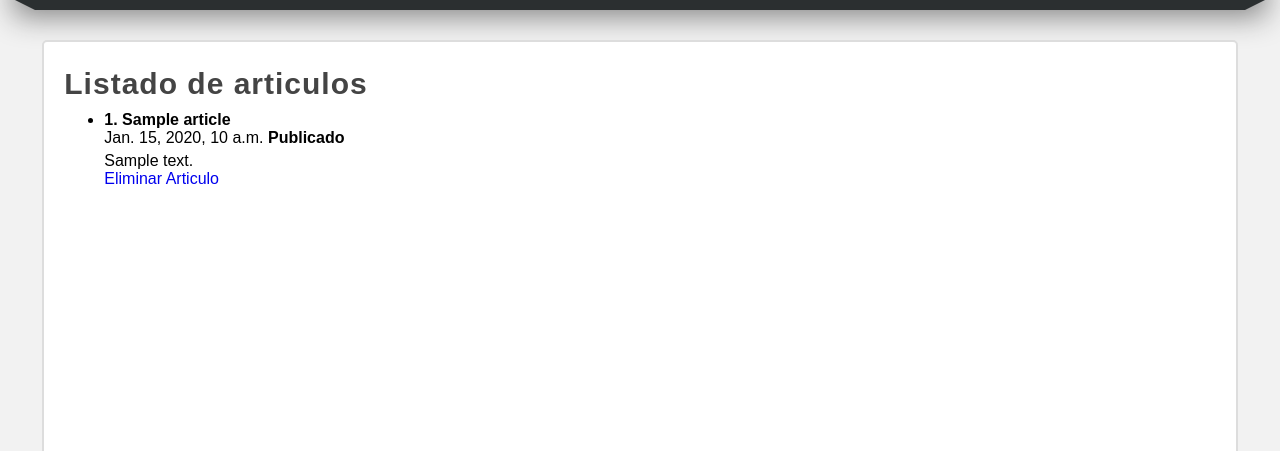
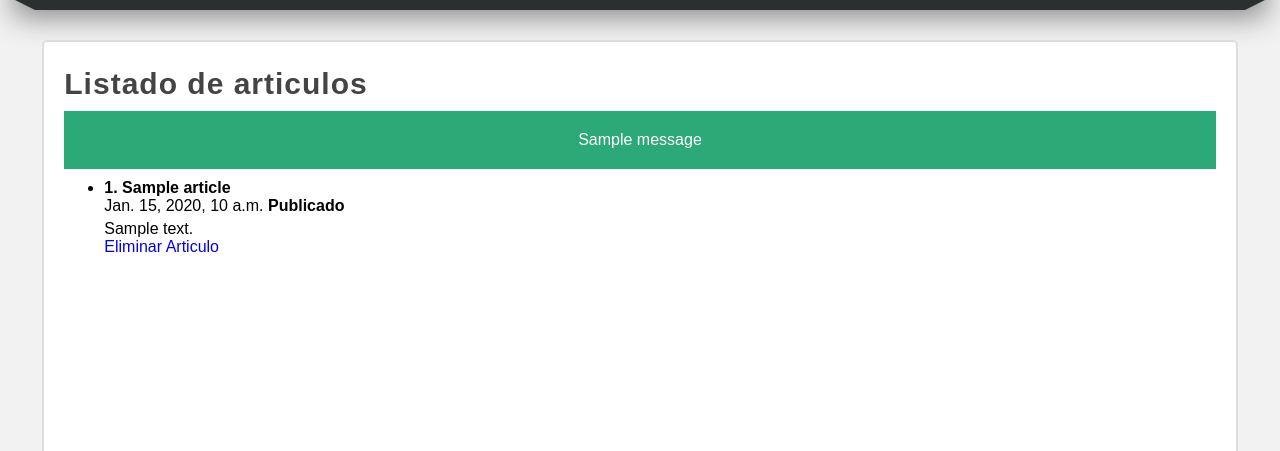
Before and after one commit to CiberNefty/Python_dv, a Django app: page /articulos/ in a window 1280 px wide. Shown: the part 182-633 px from the top of the page. Run offline with Django 5.2, Linux system fonts and the light colour scheme; tables that the repository leaves empty hold one stand-in row (values such as "Sample post"); one stand-in notice (Sample message) is shown.

Commit message:
Agregamos una finalidad para agregar mensajes flash.

```diff
--- a/22-django/AprendiendoDjango/miapp/static/css/styles.css
+++ b/22-django/AprendiendoDjango/miapp/static/css/styles.css
@@ -198,3 +198,11 @@ footer{
 .rojo{
     color: red;
 }
+
+.message{
+    padding: 20px;
+    background: #2ba977;
+    color: white;
+    text-align: center;
+    margin-bottom: 10px;
+}
--- a/22-django/AprendiendoDjango/miapp/templates/articulos.html
+++ b/22-django/AprendiendoDjango/miapp/templates/articulos.html
@@ -5,6 +5,13 @@
 {% block  content%}
 <h1 class = "title">Listado de articulos</h1>
 
+{% if messages %}
+    {% for message in messages %}
+        <div class="message">
+            {{message}}
+        </div>
+    {% endfor %}
+{% endif %}
 <ul>
     {% for articulo in articuloss  %}
         <li>
--- a/22-django/AprendiendoDjango/miapp/views.py
+++ b/22-django/AprendiendoDjango/miapp/views.py
@@ -2,6 +2,7 @@ from django.shortcuts import render, HttpResponse, redirect
 from miapp.models import Article
 from django.db.models import Q
 from miapp.forms import FormularioArticle
+from django.contrib import messages
 # Create your views here.
 # MVC = Model View Contoler
 # MVT = Model Template View
@@ -158,6 +159,9 @@ def create_full_article(request):
             # Guardar objeto en la DB
             articulo.save()
 
+            # Crear Mensaje flash (sesion que solo se muestra 1 vez)
+            messages.success(request, f'Has creado correctamente el articulo {articulo.id}')
+
             return redirect("articulos")
             #return HttpResponse(title+" - "+content+" - "+ str(public))
 
```
